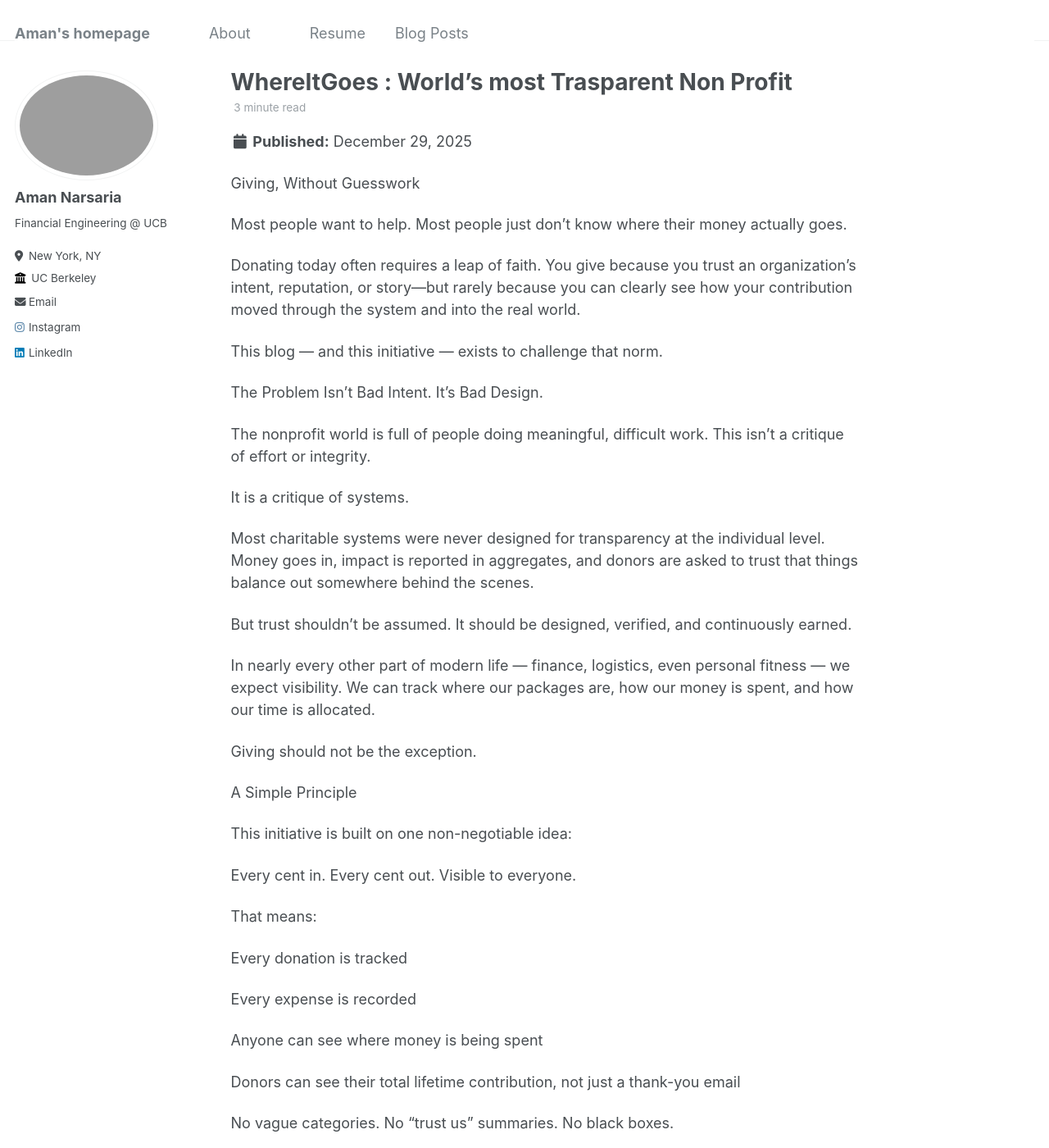
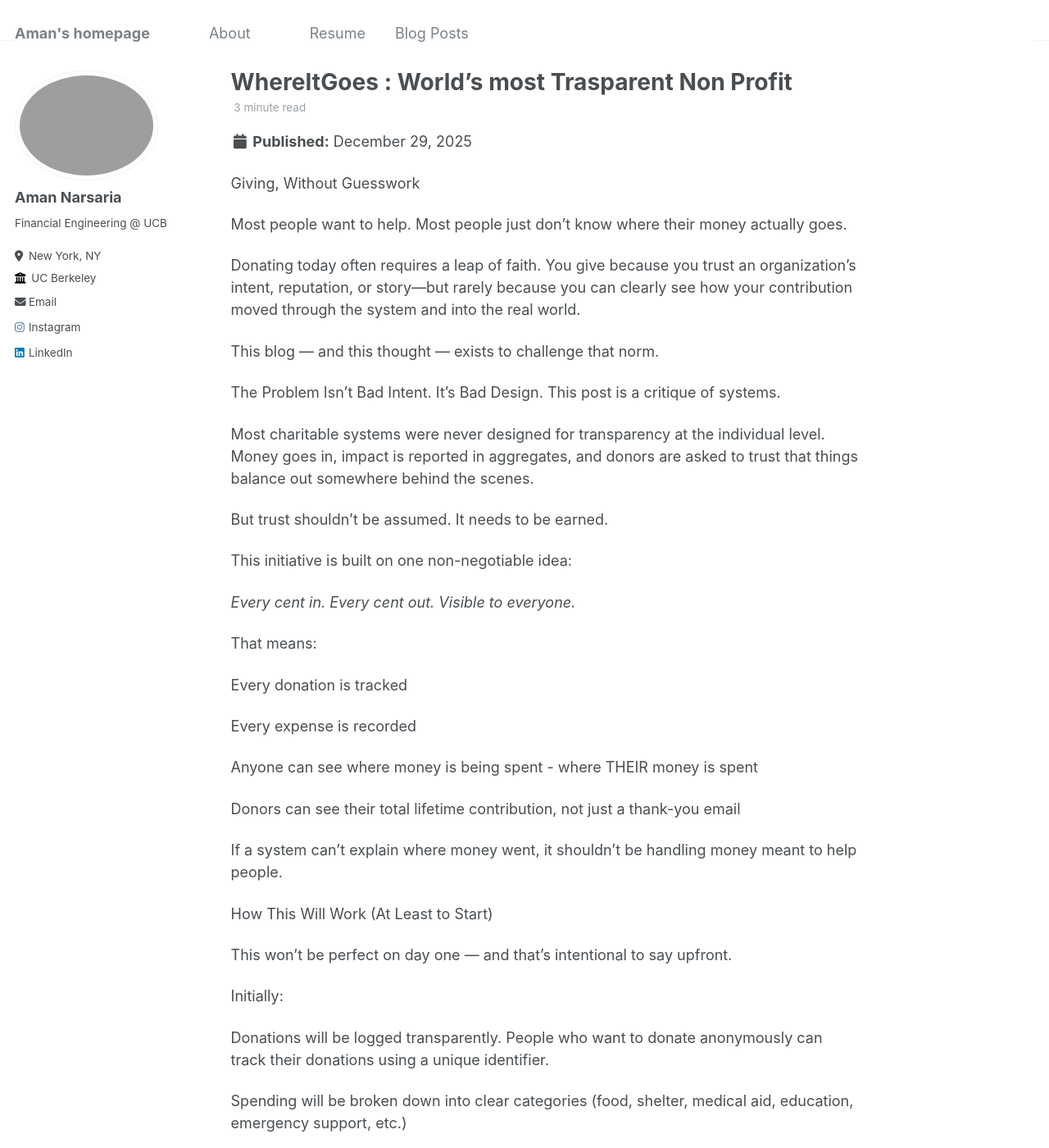
Before and after one commit to amannarsaria4/amannarsaria4.github.io, a Jekyll site: the page built from _posts/2025-12-29-whereitgoes.md, in a window 1280 px wide and 1400 px high. Shown: the whole window at 82% size. Built offline with Jekyll 4.4.1, drawn with Linux system fonts in a browser that asks for light colours; some of the changed text lies outside the part shown.

Commit message:
WhereItGoes

```diff
--- a/_posts/2025-12-29-whereitgoes.md
+++ b/_posts/2025-12-29-whereitgoes.md
@@ -18,28 +18,17 @@ Most people just don’t know where their money actually goes.
 
 Donating today often requires a leap of faith. You give because you trust an organization’s intent, reputation, or story—but rarely because you can clearly see how your contribution moved through the system and into the real world.
 
-This blog — and this initiative — exists to challenge that norm.
+This blog — and this thought — exists to challenge that norm.
 
-The Problem Isn’t Bad Intent. It’s Bad Design.
-
-The nonprofit world is full of people doing meaningful, difficult work. This isn’t a critique of effort or integrity.
-
-It is a critique of systems.
+The Problem Isn’t Bad Intent. It’s Bad Design. This post is a critique of systems.
 
 Most charitable systems were never designed for transparency at the individual level. Money goes in, impact is reported in aggregates, and donors are asked to trust that things balance out somewhere behind the scenes.
 
-But trust shouldn’t be assumed.
-It should be designed, verified, and continuously earned.
-
-In nearly every other part of modern life — finance, logistics, even personal fitness — we expect visibility. We can track where our packages are, how our money is spent, and how our time is allocated.
-
-Giving should not be the exception.
-
-A Simple Principle
+But trust shouldn’t be assumed. It needs to be earned.
 
 This initiative is built on one non-negotiable idea:
 
-Every cent in. Every cent out. Visible to everyone.
+*Every cent in. Every cent out. Visible to everyone.*
 
 That means:
 
@@ -47,13 +36,9 @@ Every donation is tracked
 
 Every expense is recorded
 
-Anyone can see where money is being spent
+Anyone can see where money is being spent - where THEIR money is spent
 
 Donors can see their total lifetime contribution, not just a thank-you email
-
-No vague categories.
-No “trust us” summaries.
-No black boxes.
 
 If a system can’t explain where money went, it shouldn’t be handling money meant to help people.
 
@@ -63,7 +48,7 @@ This won’t be perfect on day one — and that’s intentional to say upfront.
 
 Initially:
 
-Donations will be logged transparently
+Donations will be logged transparently. People who want to donate anonymously can track their donations using a unique identifier.
 
 Spending will be broken down into clear categories (food, shelter, medical aid, education, emergency support, etc.)
 
@@ -90,9 +75,7 @@ When people understand impact, they give more thoughtfully and more consistently
 
 Why I’m Doing This
 
-I believe trust should be engineered into systems, not requested afterward.
-
-I believe transparency shouldn’t be a marketing claim — it should be a default setting.
+I believe trust and transparency should be engineered into systems, not requested afterward.
 
 And I believe that if we can clearly track money meant to generate profit, we should absolutely be able to track money meant to help people.
 
```
Also changed, not shown: other parts of _posts/2025-12-29-whereitgoes.md (+1 -2 lines).
